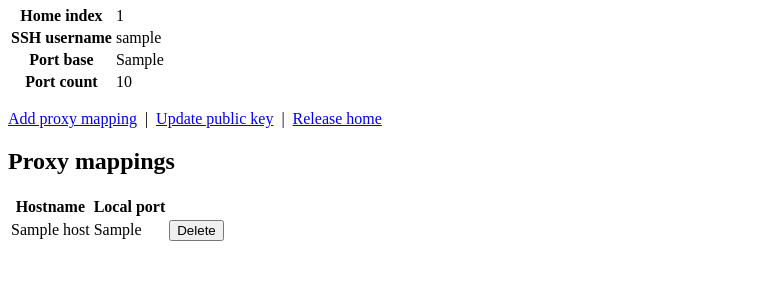
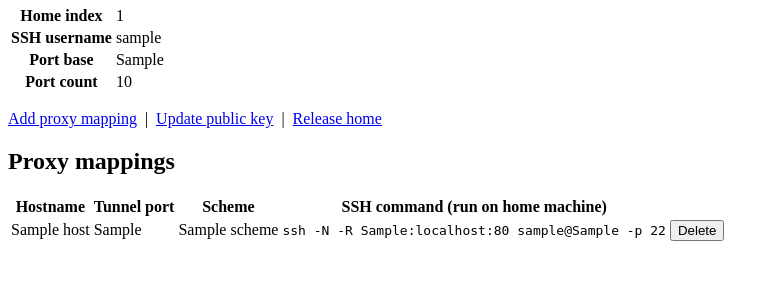
Before and after one commit to otsakir/cloudathome, a Django app: template cloud/django/web/templates/web/dashboard.html in a window 1280 px wide. Shown: the part 197-497 px from the top of the page, without its empty margins (0-779 px from the left). Run offline with Django 5.2, Linux system fonts and the light colour scheme; the template is opened without the code that fills it: most values are stand-ins (such as "Sample title", 1, 10 or a date in 2020).

Commit message:
minor fixes
* better 'str' representation for Homes and ProxyMappings at the 'cloud' side
* show username on page header (cloud side)
* change http/https scheme from the web

```diff
--- a/cloud/django/homes/models.py
+++ b/cloud/django/homes/models.py
@@ -15,6 +15,9 @@ class ProxyMapping(models.Model):
     tunnel_port = models.IntegerField()
     scheme = models.CharField(max_length=5, choices=SCHEME_CHOICES, default=SCHEME_HTTPS)
 
+    def __str__(self):
+        return f'{self.host} -> {self.home.get_username}'
+
 
 class Home(models.Model):
     user = models.ForeignKey(User, null=True, blank=True, on_delete=models.PROTECT, related_name='homes')
@@ -23,7 +26,7 @@ class Home(models.Model):
     slug = models.CharField(max_length=32, unique=True, null=True, blank=True)
 
     def __str__(self):
-        return f'Home {self.home_index}: user: {self.user},  ssh_username: {self.get_username}'
+        return f'Home {self.home_index} - ssh_username: {self.get_username}'
 
     @property
     def get_username(self):
--- a/cloud/django/web/forms.py
+++ b/cloud/django/web/forms.py
@@ -43,7 +43,8 @@ class RegisterHomeForm(forms.Form):
 
 class AddMappingForm(forms.Form):
     host = forms.CharField(max_length=253, label='Hostname')
-    tunnel_port = forms.IntegerField(label='Local port')
+    tunnel_port = forms.IntegerField(label='Tunnel port')
+    scheme = forms.ChoiceField(choices=ProxyMapping.SCHEME_CHOICES, label='Scheme')
 
     def __init__(self, *args, home=None, **kwargs):
         super().__init__(*args, **kwargs)
--- a/cloud/django/web/templates/web/base.html
+++ b/cloud/django/web/templates/web/base.html
@@ -10,6 +10,7 @@
     <a href="{% url 'landing' %}">Home</a>
     {% if user.is_authenticated %}
       | <a href="{% url 'dashboard' %}">Dashboard</a>
+      | <strong>{{ user.username }}</strong>
       | <form method="post" action="{% url 'logout' %}" style="display:inline">
           {% csrf_token %}
           <button type="submit">Log out</button>
--- a/cloud/django/web/templates/web/dashboard.html
+++ b/cloud/django/web/templates/web/dashboard.html
@@ -26,13 +26,17 @@
   {% if mappings %}
     <table>
       <thead>
-        <tr><th>Hostname</th><th>Local port</th><th></th></tr>
+        <tr><th>Hostname</th><th>Tunnel port</th><th>Scheme</th><th>SSH command (run on home machine)</th><th></th></tr>
       </thead>
       <tbody>
         {% for mapping in mappings %}
           <tr>
             <td>{{ mapping.host }}</td>
             <td>{{ mapping.tunnel_port }}</td>
+            <td>{{ mapping.scheme }}</td>
+            <td>
+              <code>ssh -N -R {{ mapping.tunnel_port }}:localhost:{% if mapping.scheme == 'https' %}443{% else %}80{% endif %} {{ home.get_username }}@{{ ssh_host }} -p 22</code>
+            </td>
             <td>
               <form method="post" action="{% url 'delete_mapping' mapping.host %}">
                 {% csrf_token %}
--- a/cloud/django/web/views.py
+++ b/cloud/django/web/views.py
@@ -64,6 +64,7 @@ class DashboardView(LoginRequiredMixin, TemplateView):
         context = super().get_context_data(**kwargs)
         home = Home.objects.filter(user=self.request.user).first()
         context['home'] = home
+        context['ssh_host'] = self.request.get_host().split(':')[0]
         if home:
             context['home_port_base'] = tunnel_manager.get_home_port_base(home.home_index)
             context['mappings'] = ProxyMapping.objects.filter(home=home)
@@ -186,6 +187,7 @@ class AddMappingView(HomeOwnerMixin, FormView):
             home=home,
             host=form.cleaned_data['host'],
             tunnel_port=form.cleaned_data['tunnel_port'],
+            scheme=form.cleaned_data['scheme'],
         )
         try:
             HAProxyService.add_mapping(mapping)
```
Also changed, not shown: README.md, cloud/django/var/db.sqlite3.
